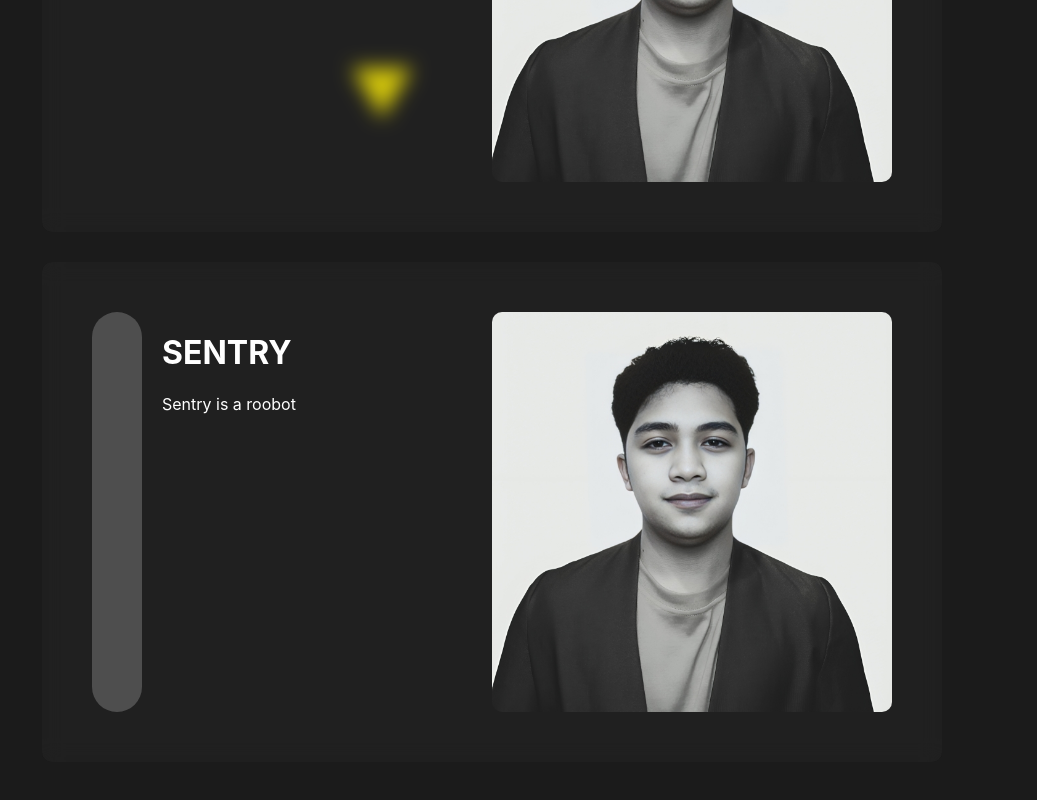
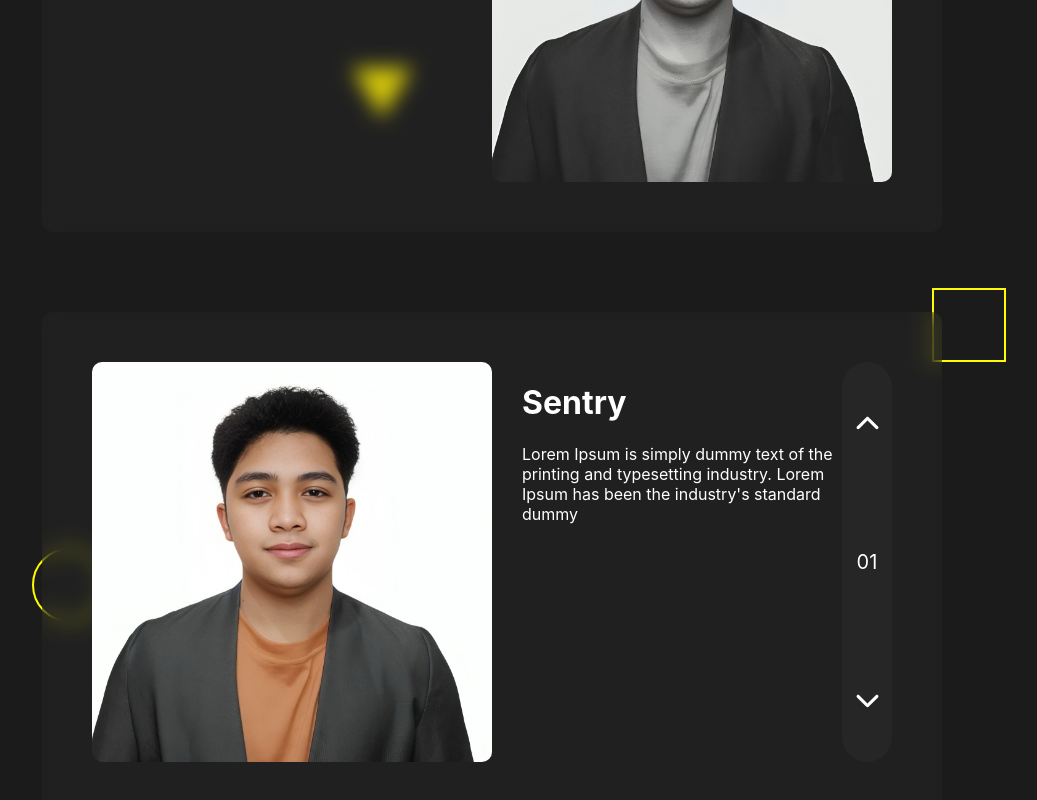
Before and after one commit to seru01/portfolio, a React (Create React App) app in the folder portfolio/: page / in a window 1280 px wide. Shown: the part 432-1232 px from the top of the page, without its empty margins (148-1185 px from the left). Before the commit the page ends 1194 px from the top, so only its background shows below. Built offline with nearby package versions, Linux system fonts and the light colour scheme.

Commit message:
projectContent Structure Done

```diff
--- a/portfolio/src/App.css
+++ b/portfolio/src/App.css
@@ -99,12 +99,21 @@
 }
 
 .squareNoIn {
-  height: 50px;
-  width: 50px;
-  background-color: #8400ff;
+  height: 70px;
+  width: 70px;
+  border: solid 2px #fffb00;
   position: absolute;
-  top: 200px;
-  left: 200px;
+  top: 720px;
+  left: 1080px;
+}
+.circleNoIn {
+  height: 70px;
+  width: 70px;
+  border-radius: 50%;
+  border: solid 2px #fffb00;
+  position: absolute;
+  top: 980px;
+  left: 180px;
 }
 /* Profile Content */
 .Card.Profile {
@@ -113,7 +122,6 @@
   height: 400px;
   padding: 50px;
   margin-top: 80px;
-  margin-bottom: 30px;
   background-color: rgba(59, 59, 59, 0.2);
   backdrop-filter: blur(10px);
   border-radius: 10px;
@@ -147,27 +155,60 @@
 }
 /* Project Content */
 .projectContent {
-  display: flex; /* Use flexbox */
-  width: 800px; /* Adjust width as needed */
+  display: inline-block;
+  width: 800px;
   height: 400px;
   padding: 50px;
+  margin-top: 80px;
   background-color: rgba(59, 59, 59, 0.2);
   backdrop-filter: blur(10px);
   border-radius: 10px;
-  margin: 0 auto; /* Center horizontally */
 }
 
-
 .prjtNav {
+  display: flex;
+  flex-direction: column;
+  justify-content: space-between;
+  align-items: center;
   width: 50px;
   height: 100%;
-  background-color: #4e4e4e;
+  background-color: #272626;
   border-radius: 50px;
+  float: right;
 }
 
+.prjtNav p {
+  margin: 0;
+  font-size: 20px;
+}
+.prjtNav .prNavbtntop {
+  padding-top: 50px;
+}
+.prjtNav .prNavbtnbtm {
+  padding-bottom: 50px;
+}
+.prBtnUP,
+.prBtnDN {
+  border: none;
+  background: none;
+  padding: 0;
+  cursor: pointer;
+}
+
+.prBtnUP .prNavbtntop,
+.prBtnDN .prNavbtnbtm {
+  font-size: 25px;
+  color: #ffffff;
+  transition: color 1s ease;
+}
+.prBtnUP:hover .prNavbtntop,
+.prBtnDN:hover .prNavbtnbtm {
+  color: #ffee00;
+}
 .prjtDescrptn {
-  flex: 1; /* Take up remaining space */
-  padding-left: 20px;
+  width: 320px;
+  height: 100%;
+  float: right;
 }
 
 .DescrptnTitle,
@@ -177,8 +218,9 @@
 
 .projectImg {
   width: 50%;
-  background-image: url(./images/Formal_Picture.png);
-  background-size: cover;
+  height: 100%;
+  float: left;
+  background-color: #202020;
   background-position: center;
   border-radius: 10px;
 }
--- a/portfolio/src/components/MainContent.js
+++ b/portfolio/src/components/MainContent.js
@@ -1,5 +1,8 @@
-import React from "react";
+import React, { useState } from "react";
+import formalPicture1 from "../images/Formal_C_Picture.jpg";
+import formalPicture2 from "../images/Formal_Picture.png";
 import { FontAwesomeIcon } from "@fortawesome/react-fontawesome";
+import { faChevronUp, faChevronDown } from "@fortawesome/free-solid-svg-icons";
 import {
   faPython,
   faJs,
@@ -8,12 +11,51 @@ import {
   faCss3Alt,
 } from "@fortawesome/free-brands-svg-icons";
 
-const Maincontent = () => {
+const MainContent = () => {
+  // Project Content Navigation
+  const [itemCount, setItemCount] = useState(1);
+  const incrementBtn = () => {
+    setItemCount((prevCount) => (prevCount === 9 ? 1 : prevCount + 1));
+  };
+  const decrementBtn = () => {
+    setItemCount((prevCount) => (prevCount === 1 ? 9 : prevCount - 1));
+  };
+  let projectImg;
+  let descrptnTitle;
+  let descrptnContent;
+
+  switch (itemCount) {
+    case 1:
+      projectImg = formalPicture1;
+      descrptnTitle = "Sentry";
+      descrptnContent =
+        "Lorem Ipsum is simply dummy text of the printing and typesetting industry. Lorem Ipsum has been the industry's standard dummy";
+      break;
+    case 2:
+      projectImg = formalPicture2;
+      descrptnTitle = "GEO Street Light";
+      descrptnContent = (
+        <span>
+          Lorem Ipsum is simply dummy text of the printing and typesetting
+          industry. Lorem Ipsum has been the industry's standard dummy
+          <br />
+          Lorem Ipsum has been the industry's standard dummy
+        </span>
+      );
+      break;
+    // Add cases for other itemCount values if needed
+    default:
+      // Set default values for projectImg, descrptnTitle, and descrptnContent
+      break;
+  }
+
   return (
     <div className="MainContent">
       <div class="triangle-down"></div>
       <div class="circle"></div>
       <div class="square"></div>
+      <div class="squareNoIn"></div>
+      <div class="circleNoIn"></div>
       {/* Profile Info Section */}
       <div className="Card Profile" id="profileContent">
         <div className="imageSection"></div>
@@ -36,19 +78,38 @@ const Maincontent = () => {
           </div>
         </div>
       </div>
-      {/* Project Content */}
+      {/* Projec Content Section */}
       <div className="projectContent" id="projectContent">
-        <div className="prjtNav"></div>
+        <div className="prjtNav">
+          <button className="prBtnUP" onClick={incrementBtn}>
+            <FontAwesomeIcon icon={faChevronUp} className="prNavbtntop" />
+          </button>
+          <p id="itemCount">{itemCount < 10 ? `0${itemCount}` : itemCount}</p>
+          <button className="prBtnDN" onClick={decrementBtn}>
+            <FontAwesomeIcon icon={faChevronDown} className="prNavbtnbtm" />
+          </button>
+        </div>
         <div className="prjtDescrptn">
           <div className="DescrptnTitle">
-            <h1>SENTRY</h1>
+            <h1>{descrptnTitle}</h1>
           </div>
-          <div className="DescrptnContent">Sentry is a roobot</div>
+          <div className="DescrptnContent">{descrptnContent}</div>
         </div>
-        <div className="projectImg"></div>
+        <div
+          className="projectImg"
+          style={{
+            width: "50%",
+            height: "100%",
+            float: "left",
+            backgroundImage: `url(${projectImg})`,
+            backgroundSize: "cover",
+            backgroundPosition: "center",
+            borderRadius: "10px",
+          }}
+        ></div>
       </div>
     </div>
   );
 };
 
-export default Maincontent;
+export default MainContent;
```
